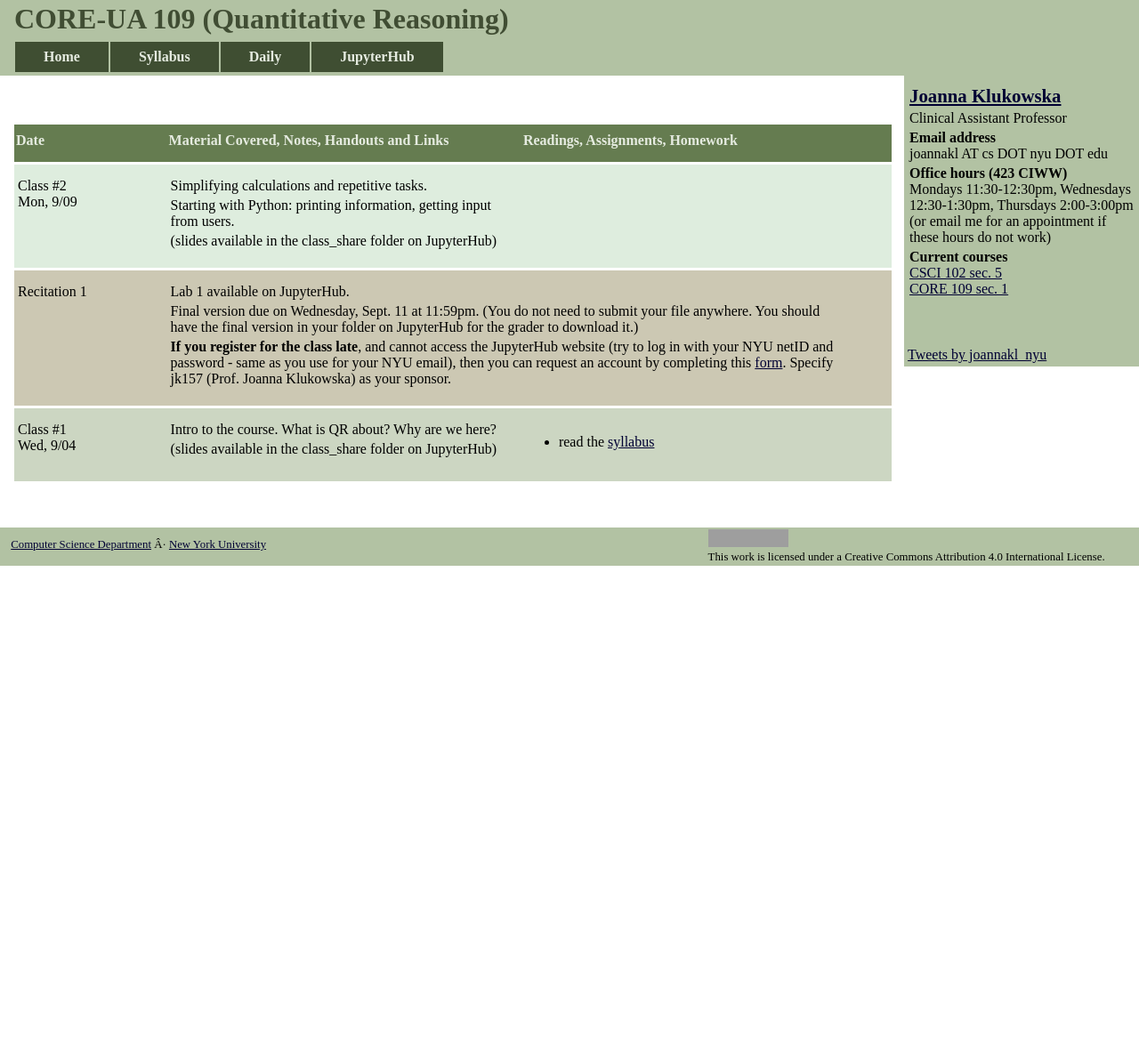
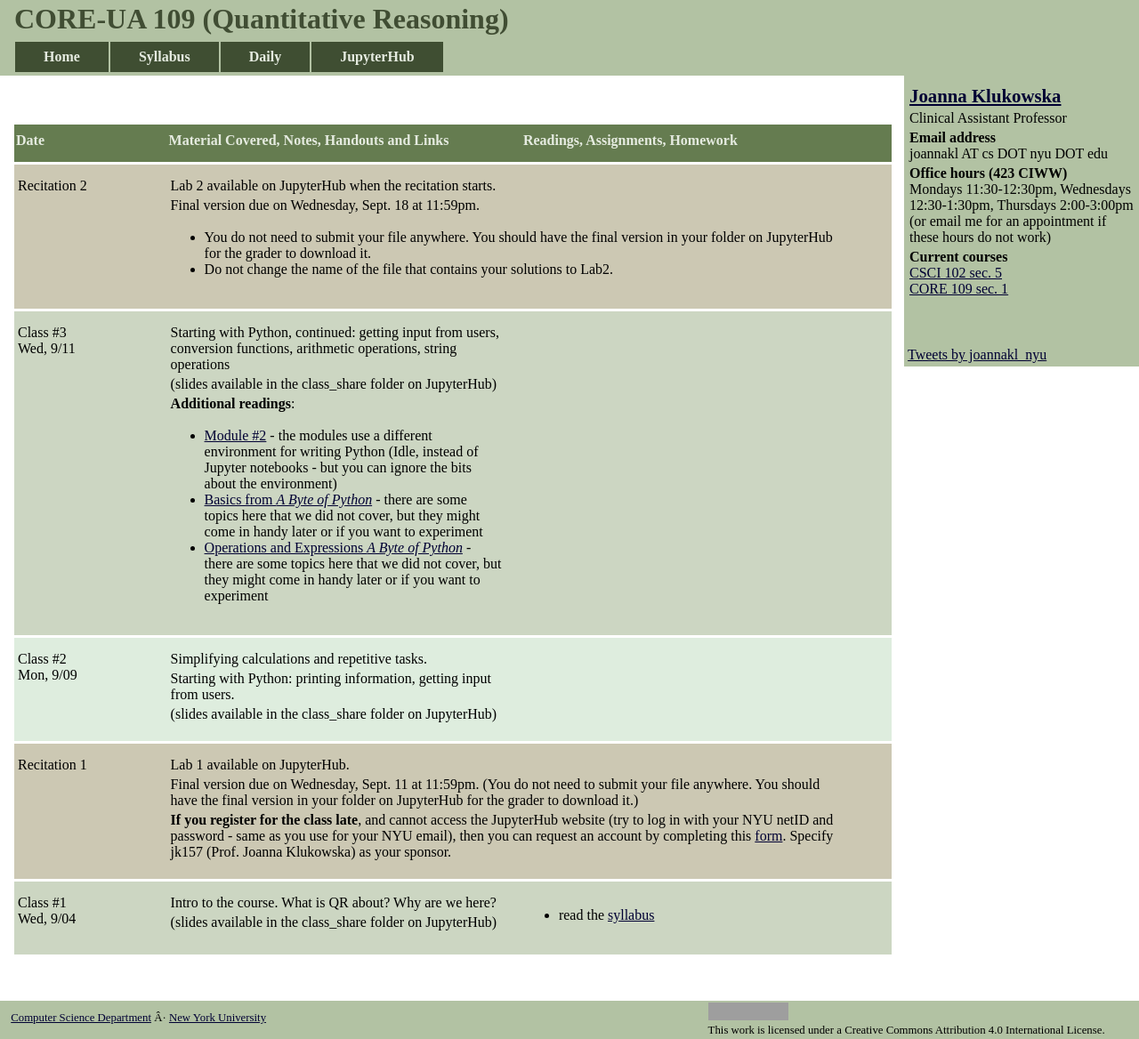
Before and after one commit to joannakl/core109_f19, a Jekyll site: the page built from daily.html, in a window 1280 px wide. Shown: the whole page at 89% size. Built offline with Jekyll 4.4.1, drawn with Linux system fonts in a browser that asks for light colours; comment, search, counter and statistics services are not loaded; before the commit the page ends 900 px from its top, so only the background shows below that; grey boxes are pictures that could not be loaded.

Commit message:
updates for week 2

```diff
--- a/_includes/daily/lec3.markdown
+++ b/_includes/daily/lec3.markdown
@@ -11,7 +11,7 @@ Wed, 9/11
 <div class="column_materials">
 <p markdown="block">
 
-<!--
+
 Starting with Python, continued: getting input from users,
 conversion functions, arithmetic operations, string operations
 
@@ -25,7 +25,7 @@ environment for writing Python (Idle, instead of Jupyter notebooks - but you can
 some topics here that we did not cover, but they might come in handy later or if you want to experiment
 - [Operations and Expressions _A Byte of Python_](https://python.swaroopch.com/op_exp.html) - there
 are some topics here that we did not cover, but they might come in handy later or if you want to experiment
--->
+
 </p>
 </div>
 
--- a/_includes/daily/rec2.markdown
+++ b/_includes/daily/rec2.markdown
@@ -9,6 +9,13 @@ Recitation 2 <br>
 <div class="column_recitation">
 <p markdown="block">
 
+Lab 2 available on JupyterHub when the recitation starts.
+
+
+Final version due on Wednesday, Sept. 18 at 11:59pm.
+- You do not need to submit your file anywhere. You should have the final version
+	in your folder on JupyterHub for the grader to download it.
+- Do not change the name of the file that contains your solutions to Lab2.
 
 
 </p>
--- a/daily.html
+++ b/daily.html
@@ -5,8 +5,8 @@ days:
     - "lec1"
     - "rec1"
     - "lec2"
-#    - "lec3"
-#    - "rec2"
+    - "lec3"
+    - "rec2"
 #    - "lec4"
 #    - "change_0916"
 #    - "lec5"
```
